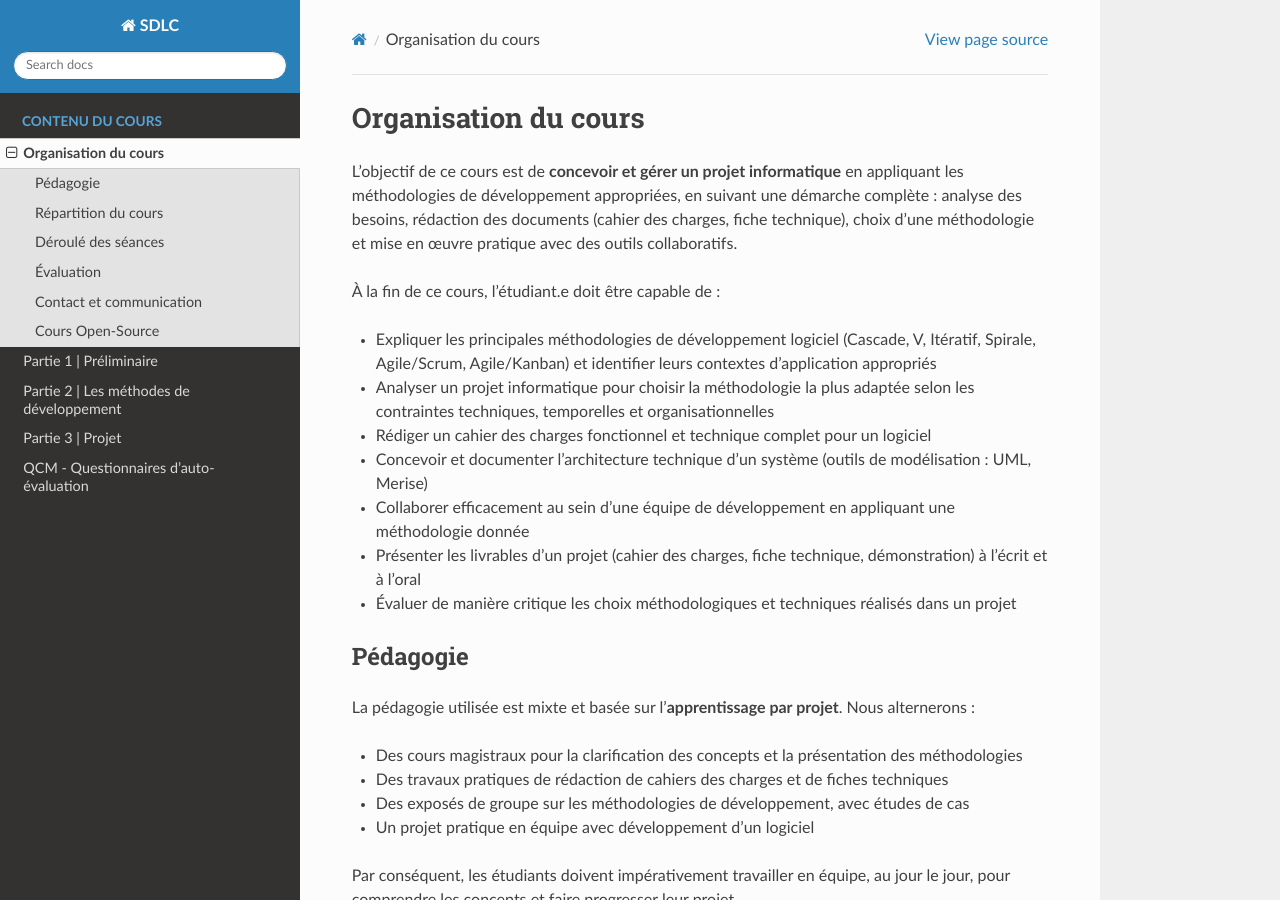
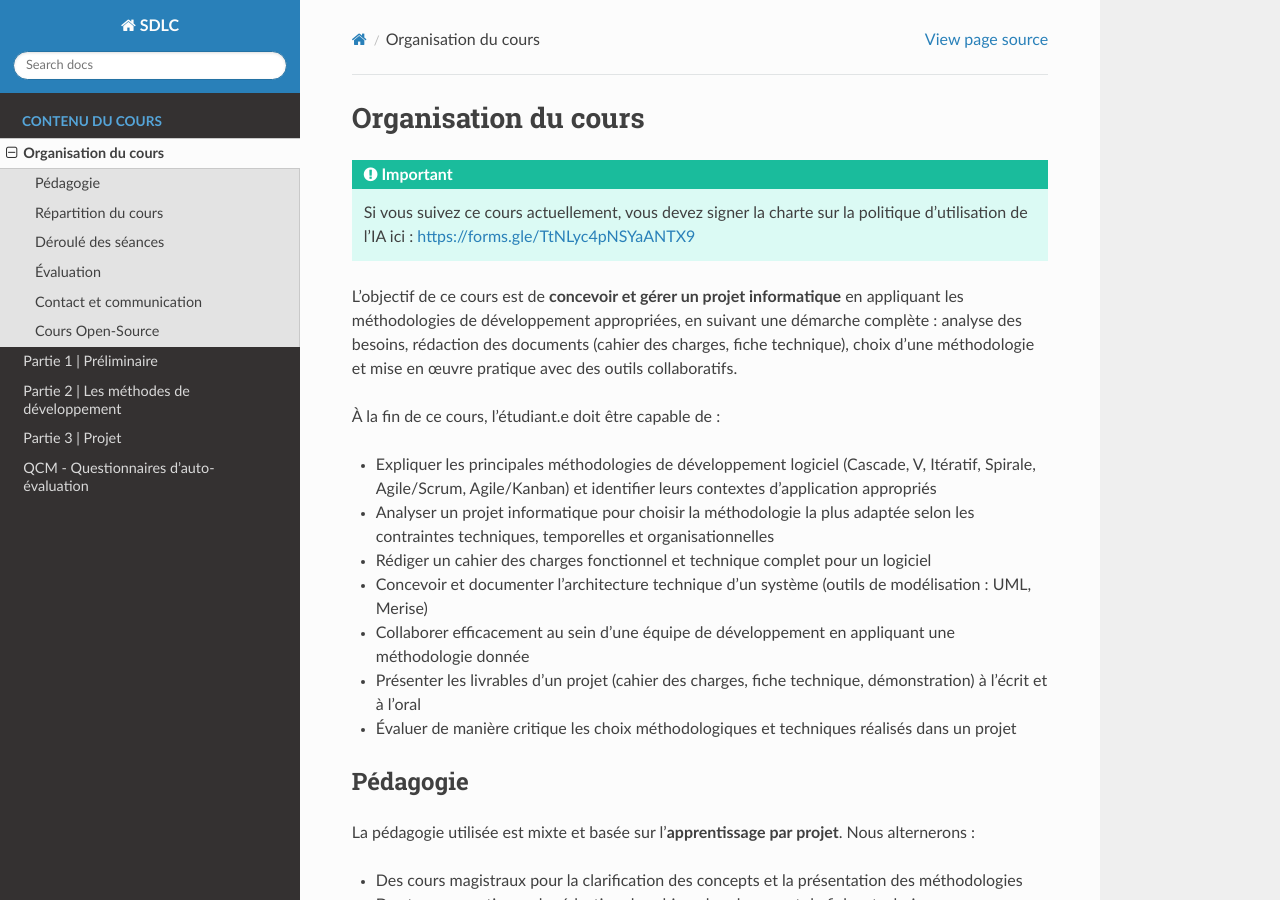
Before and after one commit to johnaoga/gl-sdlc, a Sphinx documentation site: the page built from docs/source/intro/index.rst, in a window 1280 px wide and 900 px high. Built offline with Sphinx 7.4.7 and the Read the Docs theme 3.1.0, drawn with Linux system fonts in a browser that asks for light colours.

Commit message:
Add French AI policy note after Organisation du cours title

```diff
--- a/docs/source/intro/index.rst
+++ b/docs/source/intro/index.rst
@@ -3,6 +3,9 @@
 *********************
 Organisation du cours
 *********************
+
+.. important::
+   Si vous suivez ce cours actuellement, vous devez signer la charte sur la politique d'utilisation de l'IA ici : https://forms.gle/TtNLyc4pNSYaANTX9
 
 L'objectif de ce cours est de **concevoir et gérer un projet informatique** en
 appliquant les méthodologies de développement appropriées, en suivant une
```
